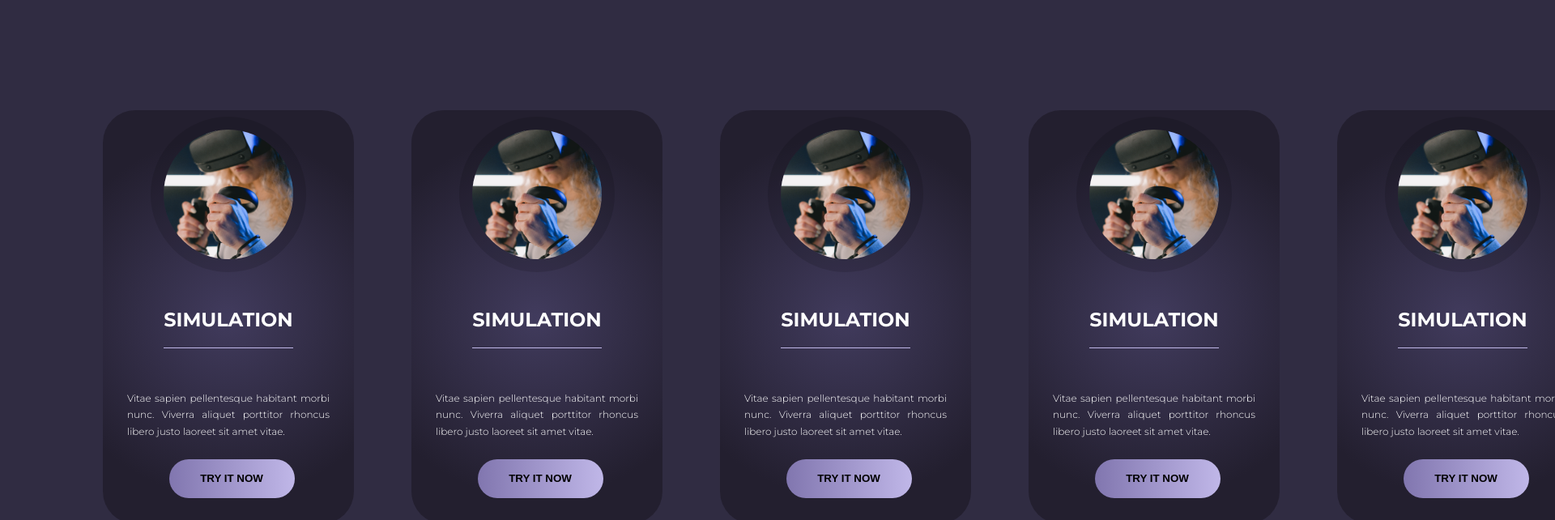
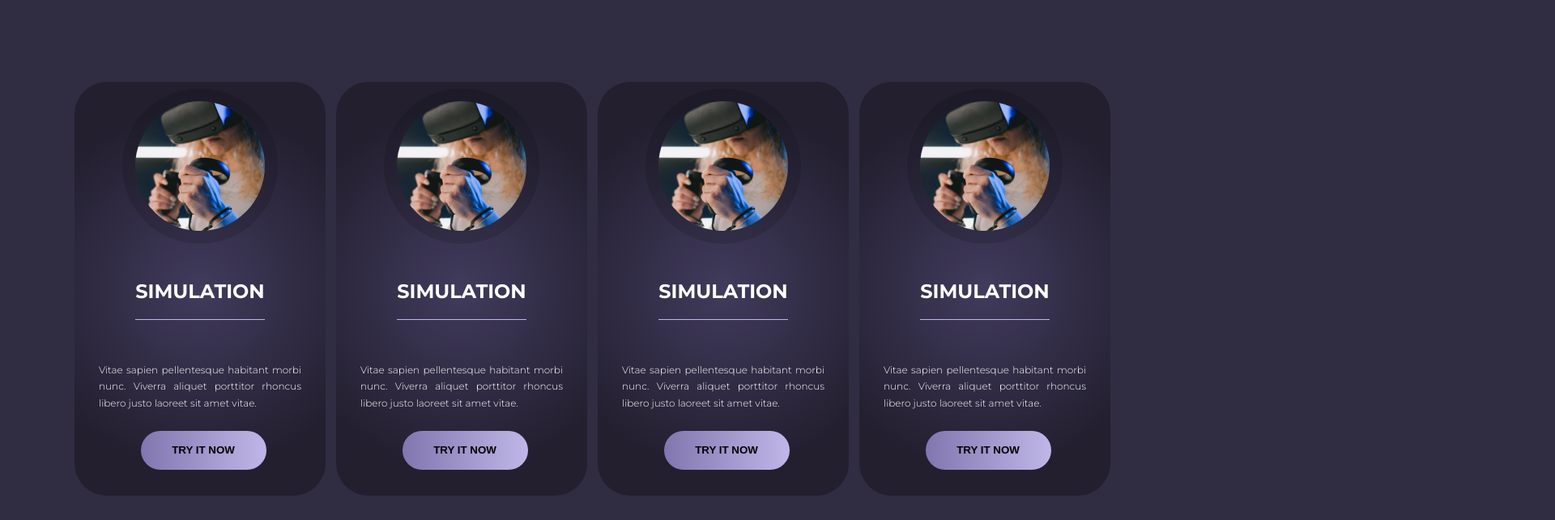
Before and after one commit to mariocarvalho-2205/landing_page, a React (Vite) app: page / in a window 1280 px wide. Shown: the part 2340-2982 px from the top of the page at 81% size, 1920 px wide, since content can reach past the window. Built offline with nearby package versions, Linux system fonts and the light colour scheme.

Commit message:
adjusting layout section

```diff
--- a/src/components/SectionThree/index.jsx
+++ b/src/components/SectionThree/index.jsx
@@ -1,7 +1,7 @@
 import React from 'react'
 import '../SectionThree/styles.css'
 import ArrowBig from '../../assets/arrowbig.svg'
-import Card1 from'../../assets/card1.png'
+import Card1 from '../../assets/card1.png'
 import '../../../src/index.css'
 
 const SectionThree = () => {
@@ -21,6 +21,7 @@ const SectionThree = () => {
           lectus sit amet est placerat in. Lectus magna fringilla urna porttitor rhoncus vitae.</p>
       </div>
       <div className="sectionThree_bottom">
+        <div className="card_container">
           <div className="card">
             <div className='card1'>
               <div className='card_img'>
@@ -95,23 +96,6 @@ const SectionThree = () => {
               </div>
             </div>
           </div>
-        <div className="card">
-          <div className='card1'>
-            <div className='card_img'>
-              <img src={Card1} alt="" />
-            </div>
-            <div className='card_h2'>
-              <h2>SIMULATION</h2>
-            </div>
-            <div className='card_text'>
-              <p>Vitae sapien pellentesque habitant morbi
-                nunc. Viverra aliquet  porttitor rhoncus
-                libero justo laoreet sit amet vitae.</p>
-            </div>
-            <div className='card_button'>
-              <button className='button button_small'>TRY IT NOW</button>
-            </div>
-          </div>
         </div>
       </div>
     </div>
--- a/src/components/SectionThree/styles.css
+++ b/src/components/SectionThree/styles.css
@@ -1,6 +1,7 @@
 .sectionThree_container {
   margin: 94px 84px;
   display: inline-block;
+  max-width: 1273px;
 }
 
 .h2_img {
@@ -56,11 +57,15 @@
   text-align: justify;
 }
 
+.card_container {
+  display: flex;
+  gap:13px;
+}
+
 .card {
   display: flex;
   align-items: center;
   justify-content: center;
-  padding: 35px;
 }
 
 .card1 {
```
Lines whose indentation alone changed are shown as unchanged.
